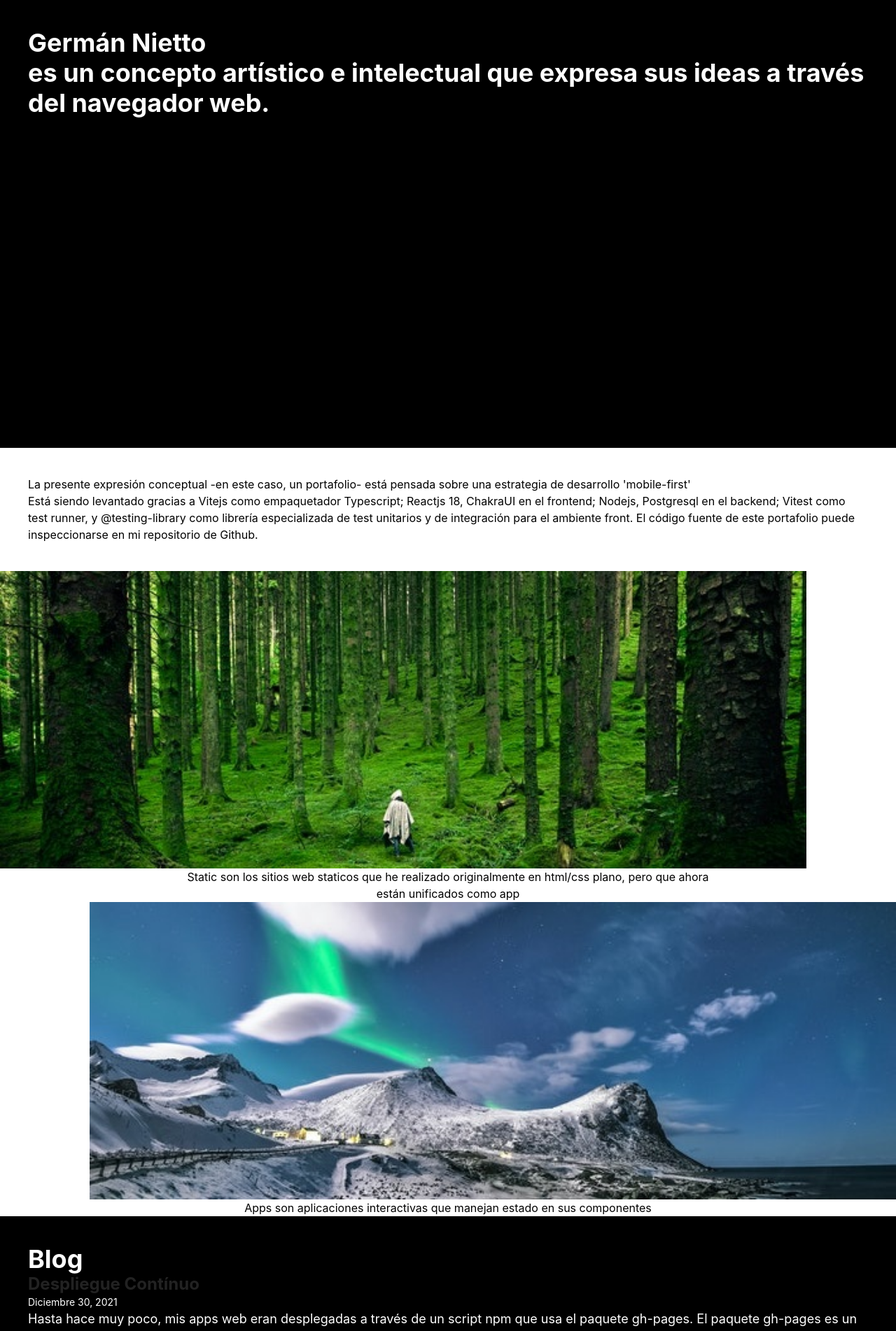
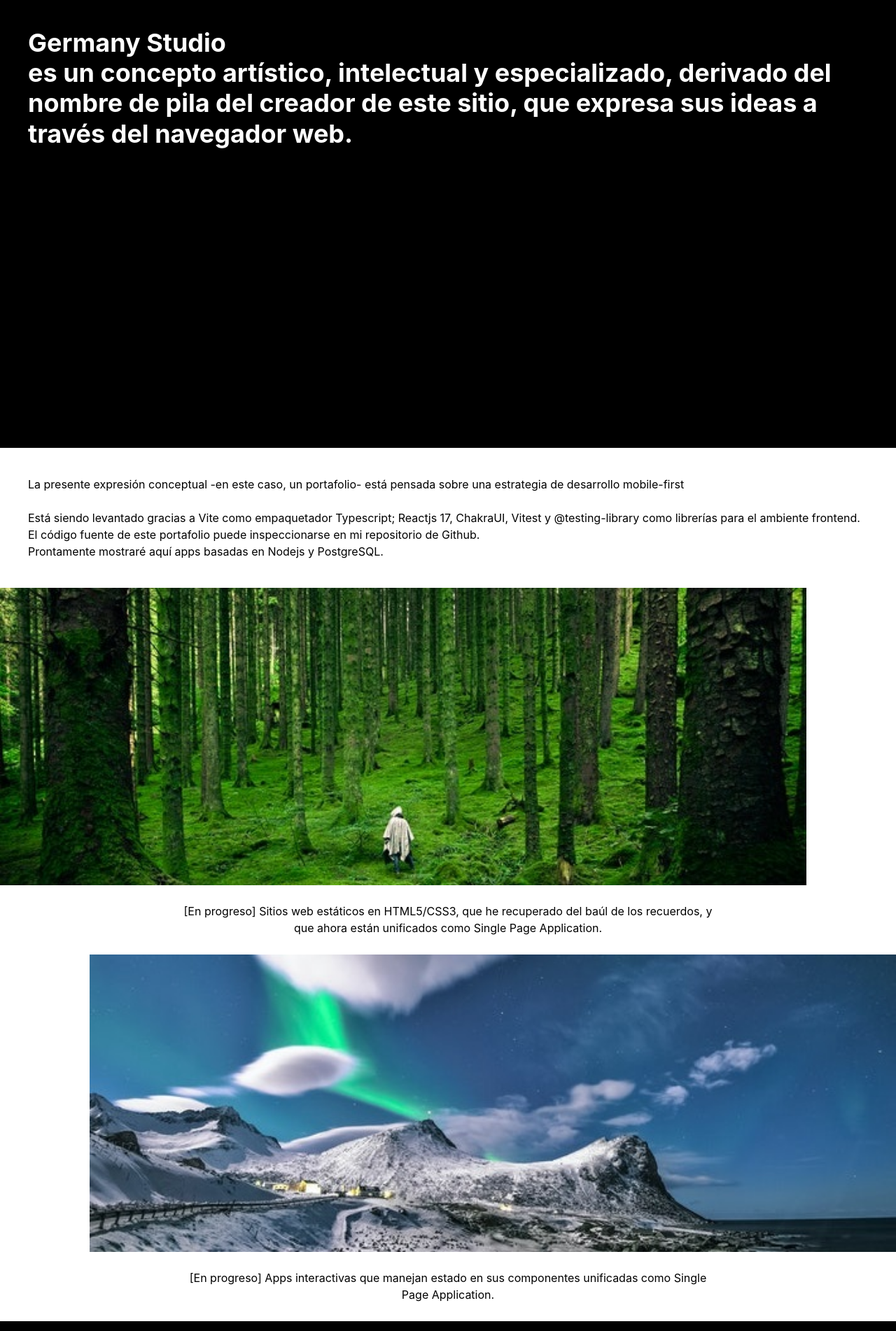
Before and after one commit to gnietto/gnietto.github.io, a React (Vite) app: page / in a window 1280 px wide. Shown: the top 1902 px of the page at 70% size. Built offline with nearby package versions, Linux system fonts and the light colour scheme.

Commit message:
Mejora texto, padding, tamaño y distribución de elementos JSX

```diff
--- a/src/App.tsx
+++ b/src/App.tsx
@@ -1,50 +1,48 @@
 import React from 'react';
-import {
-  Box,
-  Heading,
-  Text,
-  Image,
-} from '@chakra-ui/react';
+import { Box, Heading, Text, Image } from '@chakra-ui/react';
 import ListaPosts from './ListaPosts';
 
 function App() {
   return (
     <Box>
       <Box color="white" bg="black" p={10} minHeight="80vh">
-        <Heading> Germán Nietto </Heading>
+        <Heading> Germany Studio </Heading>
         <Heading>
-          es un concepto artístico e intelectual que expresa sus ideas a través
-          del navegador web.
+          es un concepto artístico, intelectual y especializado, derivado del
+          nombre de pila del creador de este sitio, que expresa sus ideas a
+          través del navegador web.
         </Heading>
       </Box>
       <Box color="black" bg="white" p={10}>
-        <h2>
+        <Text pb="2%">
           {' '}
           La presente expresión conceptual -en este caso, un portafolio- está
-          pensada sobre una estrategia de desarrollo 'mobile-first'{' '}
-        </h2>
-        <p>
+          pensada sobre una estrategia de desarrollo mobile-first{' '}
+        </Text>
+        <Text>
           {' '}
-          Está siendo levantado gracias a Vitejs como empaquetador Typescript;
-          Reactjs 18, ChakraUI en el frontend; Nodejs, Postgresql en el backend;
-          Vitest como test runner, y @testing-library como librería
-          especializada de test unitarios y de integración para el ambiente
-          front. El código fuente de este portafolio puede inspeccionarse en mi
-          repositorio de Github.
-        </p>
+          Está siendo levantado gracias a Vite como empaquetador Typescript;
+          Reactjs 17, ChakraUI, Vitest y @testing-library como librerías para el
+          ambiente frontend. El código fuente de este portafolio puede
+          inspeccionarse en mi repositorio de Github.
+        </Text>
+        <Text>
+          Prontamente mostraré aquí apps basadas en Nodejs y PostgreSQL.
+        </Text>
       </Box>
       <Box color="black" bg="white">
-        <Image src="static/pexels-natura.jpg" alt="natura" w="90vw"   />
-        <Text textAlign="center" px="20%" >
+        <Image src="static/pexels-natura.jpg" alt="natura" w="90vw" />
+        <Text textAlign="center" px="20%" py="2%">
           {' '}
-          Static son los sitios web staticos que he realizado originalmente en
-          html/css plano, pero que ahora están unificados como app
+          [En progreso] Sitios web estáticos en HTML5/CSS3, que he recuperado
+          del baúl de los recuerdos, y que ahora están unificados como Single
+          Page Application.
         </Text>
 
-        <Image src="static/pexels-aurora.jpg" alt="aurora" ml="auto" w="90vw"  />
-        <Text textAlign="center" px="20%"  >
-          Apps son aplicaciones interactivas que manejan estado en sus
-          componentes{' '}
+        <Image src="static/pexels-aurora.jpg" alt="aurora" ml="auto" w="90vw" />
+        <Text textAlign="center" px="20%" py="2%">
+          [En progreso] Apps interactivas que manejan estado en sus componentes
+          unificadas como Single Page Application.
         </Text>
       </Box>
       <Box color="white" bg="black" p={10}>
```
